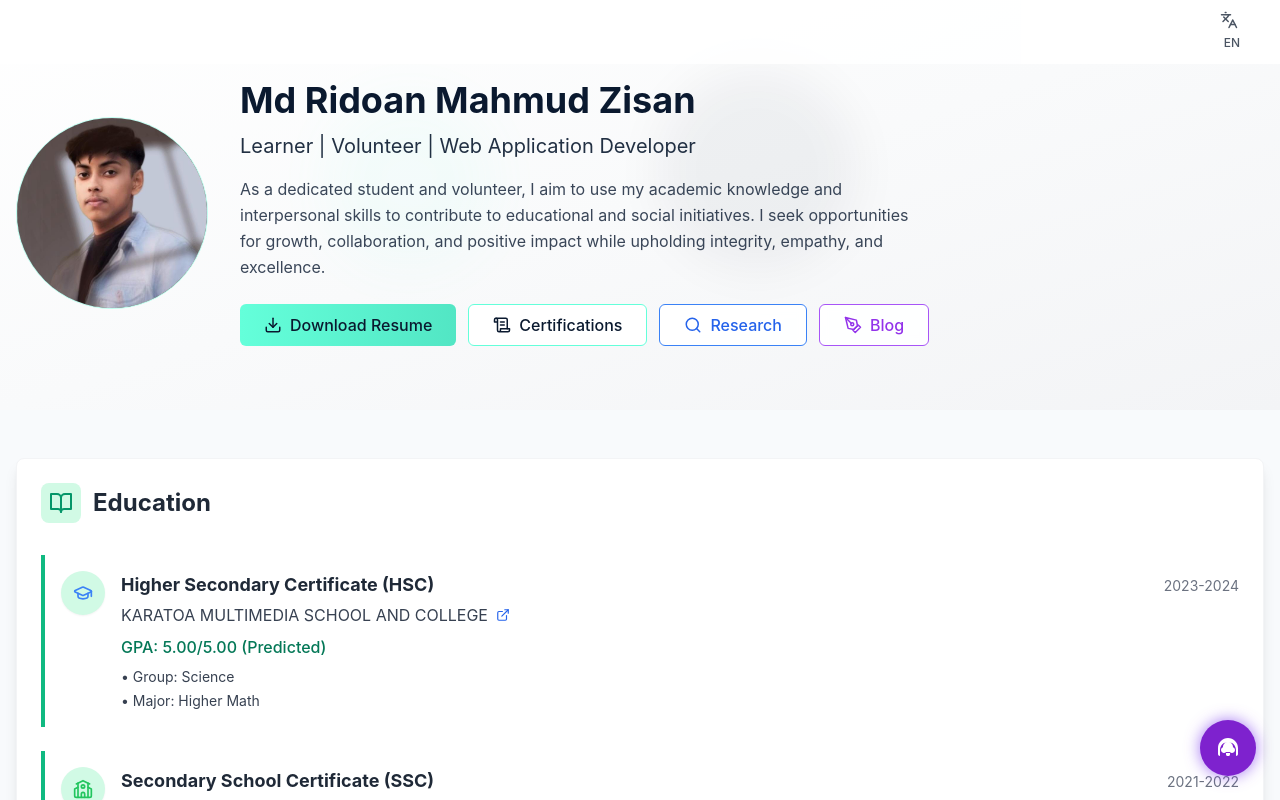
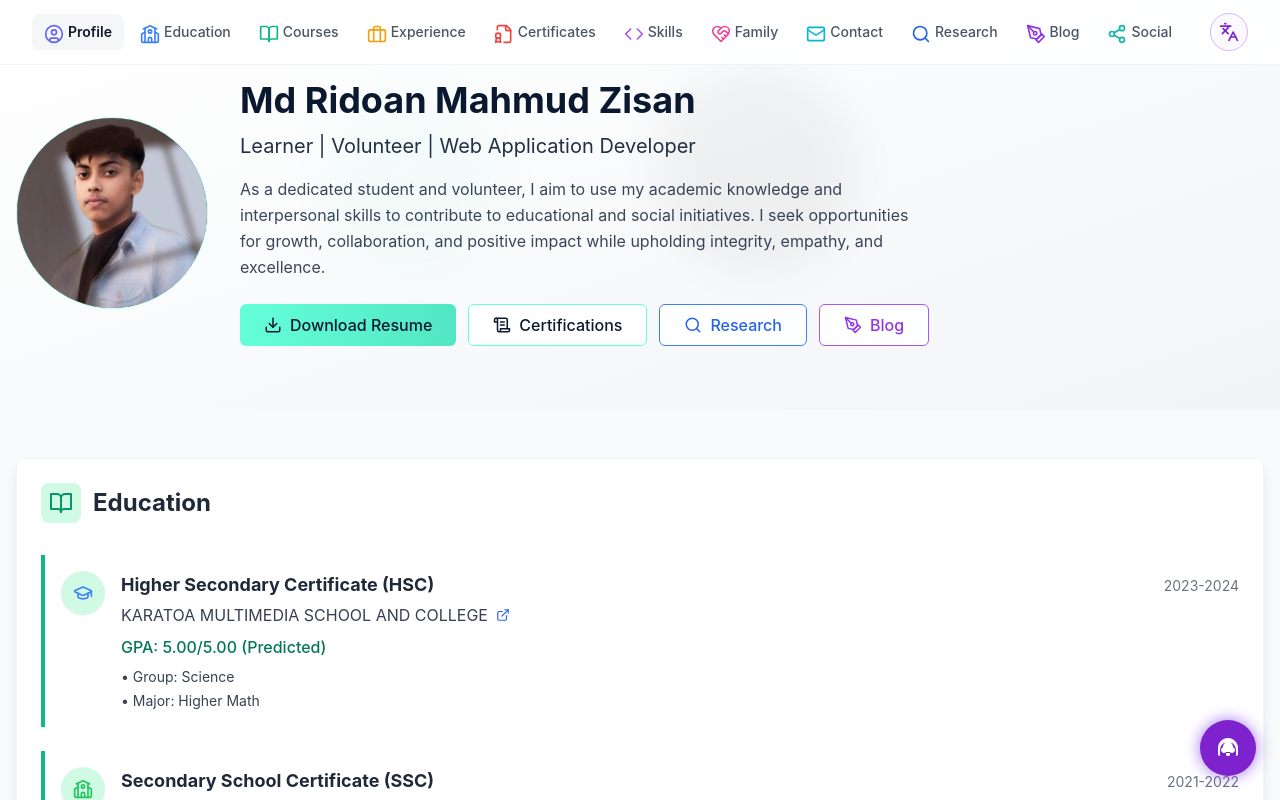
Before and after one commit to RidoanDev/ridoan-zisan, a React (Vite) app: page / in a window 1280 px wide. Shown: the top 800 px of the page. Built offline with nearby package versions, Linux system fonts and the light colour scheme.

Commit message:
Update Navigation.tsx

```diff
--- a/src/components/Navigation.tsx
+++ b/src/components/Navigation.tsx
@@ -1,12 +1,13 @@
 import { useState, useEffect } from 'react';
-import { Menu, X, Languages, Home, ChevronDown } from 'lucide-react';
+import { Menu, X, Languages, Home } from 'lucide-react';
 import { motion, AnimatePresence } from 'framer-motion';
+import { cn } from '../lib/utils';
 
 interface NavigationProps {
   navigationItems: Array<{
     id: string;
-    name: string;
-    target: string;
+    icon: JSX.Element;
+    target?: string;
   }>;
   activeSection: string;
   scrollToSection: (section: string) => void;
@@ -37,89 +38,185 @@ const Navigation = ({
     return () => window.removeEventListener('scroll', handleScroll);
   }, []);
 
-  const toggleMenu = () => {
-    setIsMenuOpen(!isMenuOpen);
+  const toggleMenu = () => setIsMenuOpen(!isMenuOpen);
+
+  const getIconColor = (id: string): string => {
+    const colors: Record<string, string> = {
+      profile: 'text-indigo-500',
+      education: 'text-blue-500',
+      courses: 'text-emerald-500',
+      experience: 'text-amber-500',
+      certificates: 'text-red-500',
+      skills: 'text-purple-500',
+      family: 'text-pink-500',
+      contact: 'text-cyan-500',
+      research: 'text-blue-600',
+      blog: 'text-purple-600',
+      'social-links': 'text-teal-500',
+    };
+    return colors[id] || 'text-gray-500';
+  };
+
+  const getDisplayName = (id: string) => {
+    const names: Record<string, { en: string; bn: string }> = {
+      profile: { en: 'Profile', bn: 'প্রোফাইল' },
+      education: { en: 'Education', bn: 'শিক্ষা' },
+      courses: { en: 'Courses', bn: 'কোর্স' },
+      experience: { en: 'Experience', bn: 'অভিজ্ঞতা' },
+      certificates: { en: 'Certificates', bn: 'সার্টিফিকেট' },
+      skills: { en: 'Skills', bn: 'দক্ষতা' },
+      family: { en: 'Family', bn: 'পরিবার' },
+      contact: { en: 'Contact', bn: 'যোগাযোগ' },
+      research: { en: 'Research', bn: 'গবেষণা' },
+      blog: { en: 'Blog', bn: 'ব্লগ' },
+      'social-links': { en: 'Social', bn: 'সামাজিক' },
+      home: { en: 'Home', bn: 'হোম' },
+    };
+    return names[id]?.[language] || id.charAt(0).toUpperCase() + id.slice(1);
   };
 
   const isActive = (id: string) => {
-    return activeSection === id && currentPage === 'home';
+    if (id === 'research' && currentPage === 'research') return true;
+    if (id === 'blog' && currentPage === 'blog') return true;
+    return activeSection === (id === 'social-links' ? 'footer' : id) && currentPage === 'home';
   };
 
-  const showHomeButton = currentPage !== 'home';
-
-  const handleNavClick = (target: string) => {
-    scrollToSection(target);
-    setIsMenuOpen(false);
-  };
+  // Show Home button only for Research and Blog pages
+  const showHomeButton = currentPage === 'research' || currentPage === 'blog';
 
   return (
-    <nav className={`fixed w-full z-50 transition-all duration-300 ${isScrolled ? 'bg-white shadow-md' : 'bg-white/90'}`}>
-      <div className="max-w-7xl mx-auto px-4 sm:px-6 lg:px-8">
-        <div className="flex justify-between items-center h-16">
-          {/* Mobile menu button */}
-          <div className="flex items-center">
+    <motion.nav
+      initial={{ y: -100 }}
+      animate={{
+        y: 0,
+        backgroundColor: isScrolled ? 'rgba(255, 255, 255, 0.95)' : 'rgba(255, 255, 255, 0.85)',
+        boxShadow: isScrolled ? '0 4px 30px rgba(0, 0, 0, 0.1)' : 'none',
+      }}
+      transition={{ type: 'spring', stiffness: 300, damping: 25 }}
+      className={cn(
+        'fixed w-full z-50 transition-all duration-300',
+        'backdrop-blur-xl border-b border-gray-200/50'
+      )}
+    >
+      <div className="max-w-7xl mx-auto px-2 sm:px-4 lg:px-8">
+        <div className="flex justify-between items-center h-14 sm:h-16">
+          {/* Left side - Home button for Research/Blog pages or Menu button for home */}
           {showHomeButton && onBackToHome ? (
-              <button
+            <motion.button
+              whileHover={{ scale: 1.1 }}
+              whileTap={{ scale: 0.95 }}
               onClick={onBackToHome}
-                className="flex items-center gap-2 p-2 rounded-lg text-gray-700 hover:bg-gray-100 focus:outline-none"
+              className="p-2 rounded-md text-gray-700 hover:bg-gray-100 focus:outline-none"
+              aria-label={getDisplayName('home')}
             >
-                <Home size={20} className="text-blue-500" />
-                <span className="hidden sm:inline text-sm font-medium">Home</span>
-              </button>
+              <Home size={20} className="text-indigo-500" />
+            </motion.button>
           ) : (
-              <button
+            <motion.button
+              whileHover={{ scale: 1.1 }}
+              whileTap={{ scale: 0.95 }}
               onClick={toggleMenu}
-                className="lg:hidden p-2 rounded-lg text-gray-700 hover:bg-gray-100 focus:outline-none"
+              className="lg:hidden p-2 rounded-md text-gray-700 hover:bg-gray-100 focus:outline-none"
+              aria-label={isMenuOpen ? 'Close menu' : 'Open menu'}
+            >
+              <AnimatePresence mode="wait">
+                <motion.div
+                  key={isMenuOpen ? 'close' : 'menu'}
+                  initial={{ opacity: 0.5, scale: 0.8 }}
+                  animate={{ opacity: 1, scale: 1 }}
+                  exit={{ opacity: 0, scale: 0.8 }}
+                  transition={{ duration: 0.15 }}
                 >
                   {isMenuOpen ? <X size={20} /> : <Menu size={20} />}
-              </button>
+                </motion.div>
+              </AnimatePresence>
+            </motion.button>
           )}
-          </div>
 
-          {/* Page title for non-home pages */}
+          {/* Center - Page Title for Research/Blog pages */}
           {showHomeButton && (
             <div className="flex-1 text-center">
-              <h1 className="text-lg font-semibold text-gray-800">
-                {currentPage.charAt(0).toUpperCase() + currentPage.slice(1)}
-              </h1>
+              <motion.h1
+                className="text-lg font-semibold text-gray-800"
+                key={language + currentPage}
+                initial={{ opacity: 0, y: -10 }}
+                animate={{ opacity: 1, y: 0 }}
+                transition={{ duration: 0.3 }}
+              >
+                {getDisplayName(currentPage)}
+              </motion.h1>
             </div>
           )}
 
-          {/* Desktop Navigation */}
+          {/* Desktop Navigation - Only show on home page */}
           {currentPage === 'home' && (
-            <div className="hidden lg:flex items-center space-x-6">
+            <div className="hidden lg:flex items-center space-x-1 overflow-x-auto">
               {navigationItems.map((item) => (
-                <div key={item.id} className="relative">
-                  <button
-                    onClick={() => handleNavClick(item.target)}
-                    className={`font-medium text-sm transition-colors ${isActive(item.id) ? 'text-blue-600' : 'text-gray-600 hover:text-blue-500'}`}
+                <motion.button
+                  key={item.id}
+                  whileHover={{
+                    scale: 1.05,
+                    backgroundColor: 'rgba(241, 245, 249, 0.7)'
+                  }}
+                  whileTap={{ scale: 0.98 }}
+                  onClick={() => scrollToSection(item.target || item.id)}
+                  className={cn(
+                    'flex items-center gap-2 px-3 py-2 rounded-lg transition-all duration-200 min-w-fit',
+                    isActive(item.id)
+                      ? 'bg-gray-100/80 text-gray-900 shadow-sm'
+                      : 'text-gray-600 hover:text-gray-900'
+                  )}
+                  title={getDisplayName(item.id)}
                 >
-                    {item.name}
-                    {isActive(item.id) && (
                   <motion.div
-                        className="h-0.5 bg-blue-500 mt-1"
-                        layoutId="navUnderline"
-                        transition={{ type: 'spring', stiffness: 300, damping: 30 }}
-                      />
-                    )}
-                  </button>
-                </div>
+                    animate={{
+                      rotate: isActive(item.id) ? [0, 360] : 0,
+                    }}
+                    transition={{ duration: 0.6, ease: "backOut" }}
+                    className={cn('w-4 h-4', getIconColor(item.id))}
+                  >
+                    {item.icon}
+                  </motion.div>
+                  <motion.span
+                    className="font-medium text-sm whitespace-nowrap"
+                    animate={{
+                      fontWeight: isActive(item.id) ? 600 : 500
+                    }}
+                  >
+                    {getDisplayName(item.id)}
+                  </motion.span>
+                </motion.button>
               ))}
             </div>
           )}
 
-          {/* Language toggle */}
-          <div className="flex items-center">
-            <button
+          {/* Language Toggle Button */}
+          <motion.button
+            whileHover={{
+              scale: 1.1,
+              rotate: [0, 10, -10, 0],
+              backgroundColor: 'rgba(124, 58, 237, 0.1)'
+            }}
+            whileTap={{ scale: 0.95 }}
             onClick={() => setLanguage(language === 'en' ? 'bn' : 'en')}
-              className="p-2 rounded-full text-gray-600 hover:bg-gray-100 focus:outline-none"
+            className={cn(
+              'p-1.5 sm:p-2 rounded-full transition-all duration-300',
+              'text-purple-700 hover:text-purple-800',
+              'border border-purple-300 hover:border-purple-400',
+              'focus:outline-none focus:ring-2 focus:ring-purple-400/30',
+              'bg-purple-50/50 hover:bg-purple-50'
+            )}
+            aria-label="Toggle language"
           >
-              <Languages size={18} />
-              <span className="ml-1 text-xs font-medium">
-                {language === 'en' ? 'EN' : 'BN'}
-              </span>
-            </button>
-          </div>
+            <motion.div
+              key={language}
+              initial={{ rotate: 0 }}
+              animate={{ rotate: language === 'en' ? 0 : 180 }}
+              transition={{ type: 'spring', stiffness: 300, damping: 10 }}
+            >
+              <Languages size={16} className="sm:w-5 sm:h-5 text-current" />
+            </motion.div>
+          </motion.button>
         </div>
 
         {/* Mobile Menu */}
@@ -127,30 +224,64 @@ const Navigation = ({
           {isMenuOpen && !showHomeButton && (
             <motion.div
               initial={{ opacity: 0, height: 0 }}
-              animate={{ opacity: 1, height: 'auto' }}
+              animate={{
+                opacity: 1,
+                height: 'auto',
+              }}
               exit={{ opacity: 0, height: 0 }}
-              transition={{ duration: 0.3 }}
-              className="lg:hidden overflow-hidden bg-white border-t border-gray-200"
+              transition={{ duration: 0.3, ease: 'easeInOut' }}
+              className="lg:hidden overflow-hidden bg-white/95 backdrop-blur-xl border-t border-gray-200/50"
             >
-              <div className="px-2 pt-2 pb-4 space-y-1">
-                {navigationItems.map((item) => (
-                  <button
+              <div className="px-2 pt-2 pb-3">
+                <div className="grid grid-cols-2 sm:grid-cols-3 gap-2">
+                  {/* Regular Navigation Items - Only show on home page */}
+                  {currentPage === 'home' && navigationItems.map((item, index) => (
+                    <motion.button
                       key={item.id}
-                    onClick={() => handleNavClick(item.target)}
-                    className={`w-full text-left px-4 py-2 rounded-md ${isActive(item.id) ? 'bg-blue-50 text-blue-600' : 'text-gray-600 hover:bg-gray-100'}`}
+                      initial={{ opacity: 0, scale: 0.8 }}
+                      animate={{
+                        opacity: 1,
+                        scale: 1,
+                        transition: {
+                          delay: index * 0.03,
+                          type: 'spring',
+                          stiffness: 300,
+                          damping: 20
+                        }
+                      }}
+                      whileTap={{ scale: 0.95 }}
+                      onClick={() => {
+                        scrollToSection(item.target || item.id);
+                        setIsMenuOpen(false);
+                      }}
+                      className={cn(
+                        'flex flex-col items-center gap-2 p-3 rounded-lg transition-all duration-200',
+                        isActive(item.id)
+                          ? 'bg-gray-100/80 text-gray-900'
+                          : 'text-gray-600 hover:bg-gray-100/50 hover:text-gray-900'
+                      )}
                     >
-                    {item.name}
-                    {isActive(item.id) && (
-                      <div className="h-0.5 bg-blue-500 mt-1 w-6" />
-                    )}
-                  </button>
+                      <motion.div
+                        animate={{
+                          rotate: isActive(item.id) ? 360 : 0,
+                        }}
+                        transition={{ duration: 0.6 }}
+                        className={cn('w-6 h-6', getIconColor(item.id))}
+                      >
+                        {item.icon}
+                      </motion.div>
+                      <span className="font-medium text-xs text-center leading-tight">
+                        {getDisplayName(item.id)}
+                      </span>
+                    </motion.button>
                   ))}
+                </div>
               </div>
             </motion.div>
           )}
         </AnimatePresence>
       </div>
-    </nav>
+    </motion.nav>
   );
 };
 
```
Lines whose indentation alone changed are shown as unchanged.
